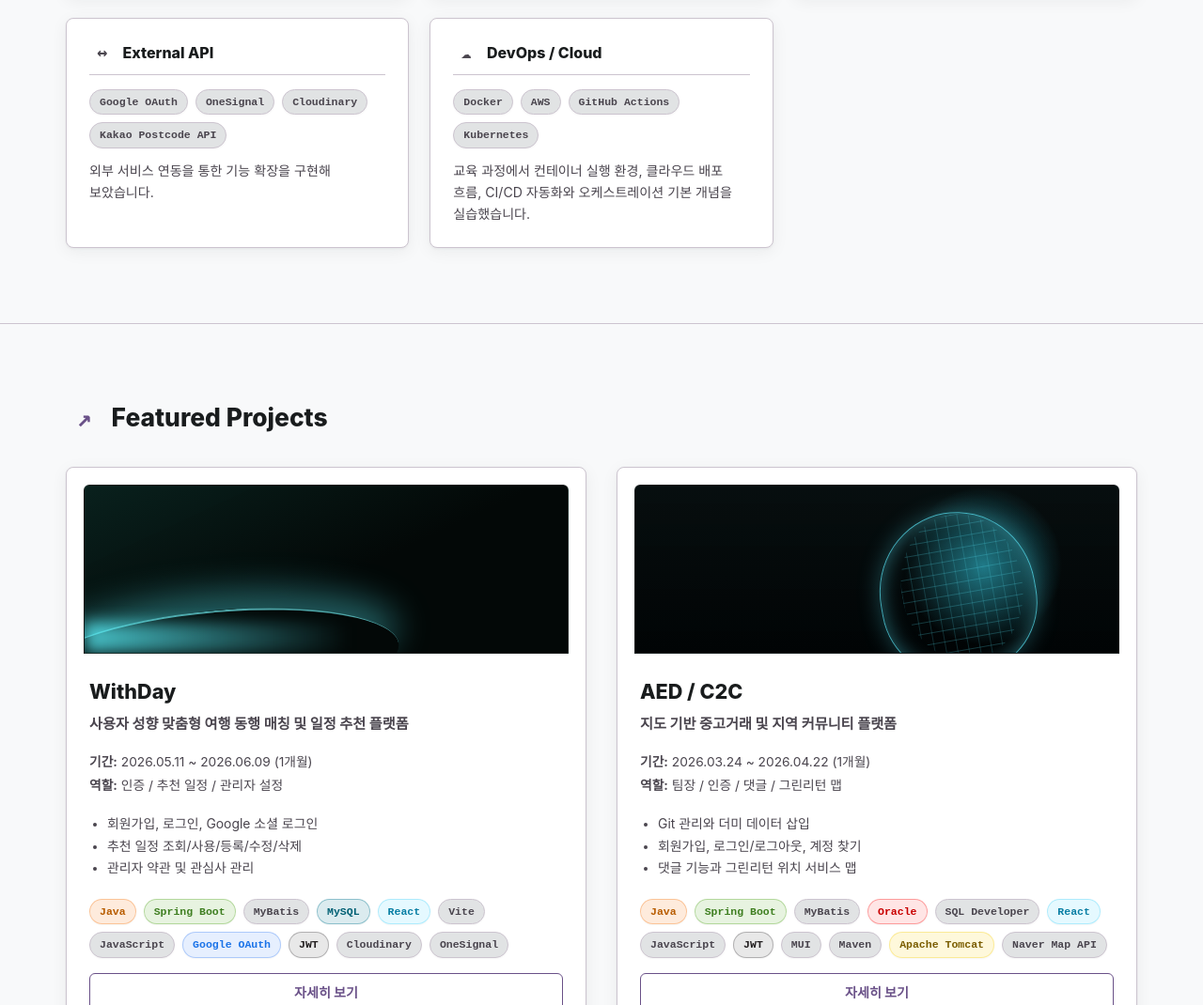
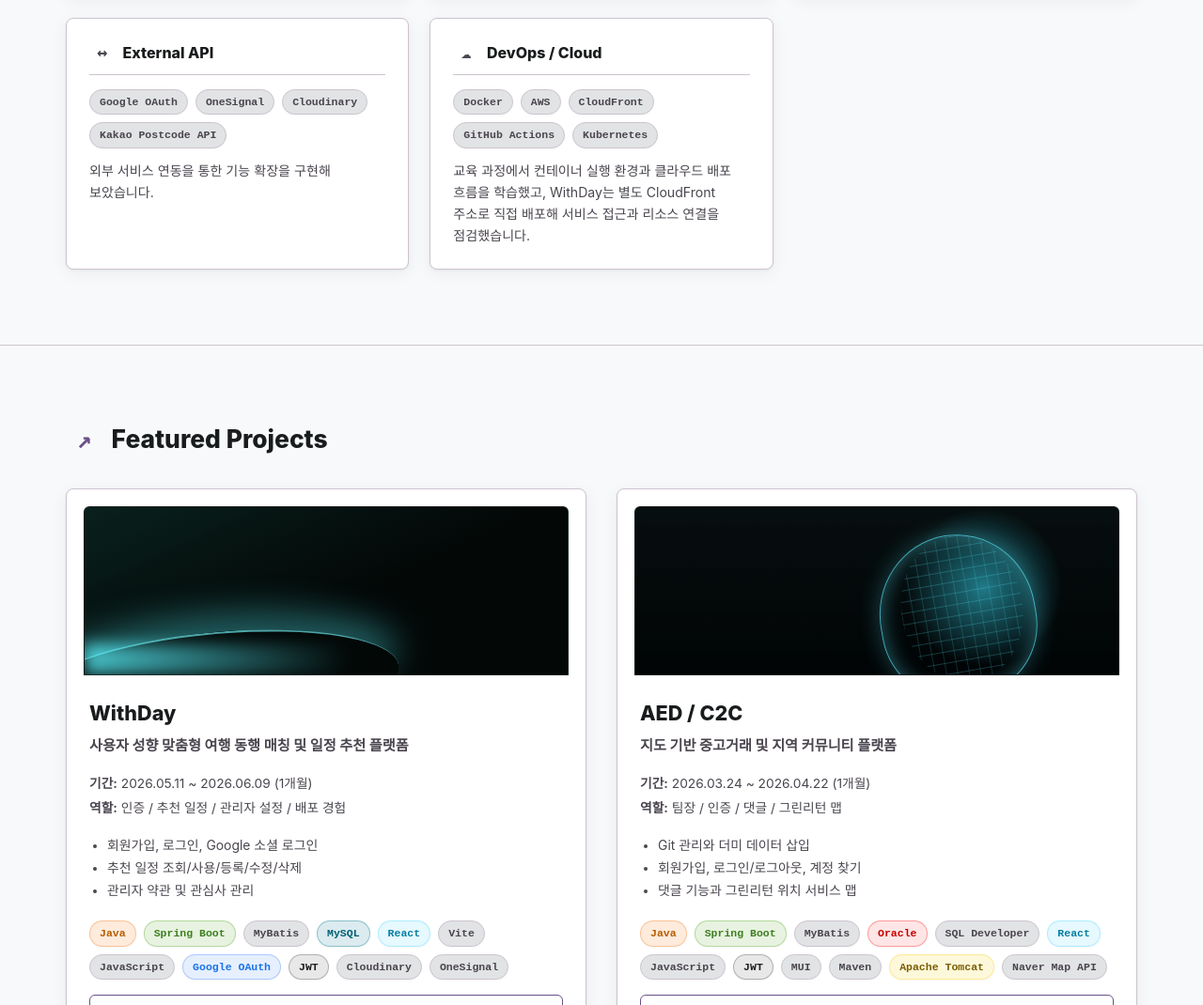
Before and after one commit to yglee0248-cyber/total-portfolio, a plain HTML site: page index.html in a window 1280 px wide. Shown: the part 1055-2125 px from the top of the page at 94% size. Drawn offline with Linux system fonts and the light colour scheme.

Commit message:
Add CloudFront deployment details and links
Update project content to reflect a separate AWS CloudFront deployment: add a CloudFront tech tag and replace Live Demo URLs from Vercel to the CloudFront domain. Also add deployment experience to the role and implementation points, and adjust the project description text to mention direct CloudFront deployment for verifying service access and resource loading. Files changed: index.html, script.js.

```diff
--- a/index.html
+++ b/index.html
@@ -230,12 +230,13 @@
               <div class="tag-row">
                 <span class="tech-tag">Docker</span>
                 <span class="tech-tag">AWS</span>
+                <span class="tech-tag">CloudFront</span>
                 <span class="tech-tag">GitHub Actions</span>
                 <span class="tech-tag">Kubernetes</span>
               </div>
               <p>
-                교육 과정에서 컨테이너 실행 환경, 클라우드 배포 흐름,
-                CI/CD 자동화와 오케스트레이션 기본 개념을 실습했습니다.
+                교육 과정에서 컨테이너 실행 환경과 클라우드 배포 흐름을 학습했고,
+                WithDay는 별도 CloudFront 주소로 직접 배포해 서비스 접근과 리소스 연결을 점검했습니다.
               </p>
             </article>
           </div>
@@ -265,7 +266,7 @@
                 <div class="project-meta">
                   <p><strong>기간:</strong> 2026.05.11 ~ 2026.06.09 (1개월)</p>
                   <p>
-                    <strong>역할:</strong> 인증 / 추천 일정 / 관리자 설정
+                    <strong>역할:</strong> 인증 / 추천 일정 / 관리자 설정 / 배포 경험
                   </p>
                 </div>
                 <ul class="project-list">
@@ -376,7 +377,7 @@
               <div class="resource-actions">
                 <a
                   class="doc-link"
-                  href="https://withday-mib.vercel.app/"
+                  href="https://d3276jh72yu5am.cloudfront.net/"
                   target="_blank"
                   rel="noopener noreferrer"
                   >Live Demo ↗</a
--- a/script.js
+++ b/script.js
@@ -36,6 +36,7 @@ const PROJECTS = {
       "추천 일정 이미지 처리",
       "관리자 약관 관리",
       "관리자 관심사 관리",
+      "AWS 기반 별도 배포 경험",
     ],
     implementationPoints: [
       "이메일 인증, 약관 동의, 관심사 선택을 포함한 회원가입 흐름을 구성했습니다.",
@@ -44,6 +45,7 @@ const PROJECTS = {
       "추천 일정 목록/상세 조회, 사용하기, 등록/수정/삭제 API 흐름과 화면 상태를 연결했습니다.",
       "추천 일정 이미지의 신규 업로드, 유지, 삭제 상태를 분리해 수정 요청에 반영했습니다.",
       "관리자 약관/관심사 관리 화면에서 목록, 등록, 수정, 삭제 흐름을 구현했습니다.",
+      "팀 배포와 별도로 AWS CloudFront 도메인을 기준으로 직접 배포를 진행하고, 배포 환경에서 화면 접근, API 연결, 정적 리소스 로딩 여부를 점검했습니다.",
     ],
     troubleshooting: [
       {
@@ -102,7 +104,7 @@ const PROJECTS = {
     links: [
       {
         label: "Live Demo",
-        href: "https://withday-mib.vercel.app/",
+        href: "https://d3276jh72yu5am.cloudfront.net/",
       },
       {
         label: "GitHub",
```
